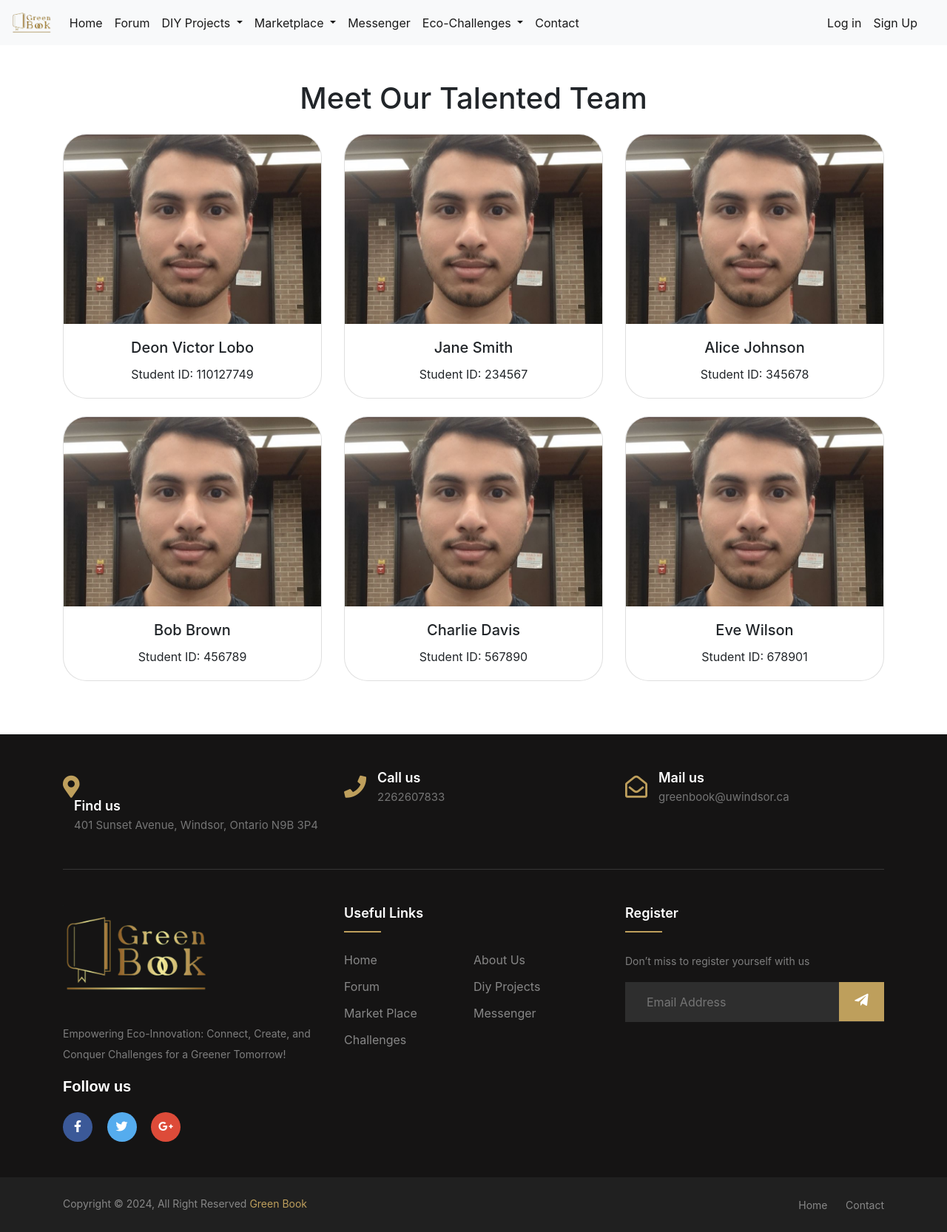
After one commit to deonlobo/green_book_site, a Django app: page /contact/ in a window 1280 px wide. The commit adds this page. Shown: the whole page at 74% size. Run offline with Django 5.2, Linux system fonts and the light colour scheme; parts of the project's set-up code (start-up, migrations or seed data) failed here and were passed over; some libraries are stand-ins or nearby versions.

Commit message:
Added the contact page

```diff
--- a/accounts/templates/authenticate/login.html
+++ b/accounts/templates/authenticate/login.html
@@ -14,7 +14,7 @@
             {% endfor %}
         {% endif %}
     </div>
-    <div class="container">
+    <div class="container mb-5">
 
         <div class="col-md-6 mx-auto shadow p-5 mt-5 bg-body rounded">
             <h1 class="text-center">Login</h1>
--- a/green_book_app/middleware.py
+++ b/green_book_app/middleware.py
@@ -11,8 +11,9 @@ class TrackPageVisitsMiddleware(MiddlewareMixin):
         # Get the current path
         path = request.path
 
+        ignore_paths = ["ajax"]
         # Count the number of slashes in the path
-        if path.count('/') > 2:
+        if path.count('/') > 2 and not any(ignore in path for ignore in ignore_paths):
             # Update the visit count
             if path in visited_pages:
                 visited_pages[path] += 1
--- /dev/null
+++ b/green_book_app/static/green_book_app/css/contact.css
@@ -0,0 +1,9 @@
+.card {
+    border-radius: 2em; /* Adjust the border radius as needed */
+    overflow: hidden; /* This ensures the image stays within the rounded corners */
+}
+
+.card-img-top {
+    height: 16em;
+    object-fit: cover;
+}
--- a/green_book_app/templates/green_book_app/base.html
+++ b/green_book_app/templates/green_book_app/base.html
@@ -1,3 +1,4 @@
+{% load static %}
 <!DOCTYPE html>
 <html lang="en" class="h-100">
 
@@ -11,6 +12,8 @@
     integrity="sha384-ggOyR0iXCbMQv3Xipma34MD+dH/1fQ784/j6cY/iJTQUOhcWr7x9JvoRxT2MZw1T" crossorigin="anonymous" />
 
   <title>Greenbook</title>
+
+    <link rel="icon" type="image/png" href="{% static 'green_book_app/assets/logo.png' %}">
   <!-- jQuery first, then Popper.js, then Bootstrap JS -->
   <script src="https://code.jquery.com/jquery-3.7.1.min.js"
     integrity="sha256-/JqT3SQfawRcv/BIHPThkBvs0OEvtFFmqPF/lYI/Cxo=" crossorigin="anonymous"></script>
--- /dev/null
+++ b/green_book_app/templates/green_book_app/contact.html
@@ -0,0 +1,26 @@
+{% extends 'green_book_app/base.html' %}
+{% load static %}
+
+{% block css %}
+     {{ block.super }}
+    <link rel="stylesheet" href="{% static 'green_book_app/css/contact.css' %}">
+{% endblock %}
+
+{% block content %}
+<div class="container my-5">
+    <h1 class="text-center mb-4">Meet Our Talented Team</h1>
+    <div class="row">
+        {% for member in team_members %}
+        <div class="col-md-4 mb-4">
+            <div class="card">
+                <img src="{% static member.image_url %}" class="card-img-top" alt="{{ member.name }}">
+                <div class="card-body text-center">
+                    <h5 class="card-title">{{ member.name }}</h5>
+                    <p class="card-text">Student ID: {{ member.student_id }}</p>
+                </div>
+            </div>
+        </div>
+        {% endfor %}
+    </div>
+</div>
+{% endblock %}
--- a/green_book_app/templates/green_book_app/index.html
+++ b/green_book_app/templates/green_book_app/index.html
@@ -144,7 +144,7 @@
 
                                     <div class="row">
                                         <div class="col-lg-7 col-12">
-                                            <img src="{% static 'green_book_app/assets/images/pim-chu-z6NZ76_UTDI-unsplash.jpeg'%}" class="img-fluid" alt="">
+                                            <img src="{% static 'green_book_app/assets/images/cody-lannom-G95AReIh_Ko-unsplash.jpeg'%}" class="img-fluid" alt="">
                                         </div>
 
                                         <div class="col-lg-5 col-12">
@@ -156,7 +156,7 @@
                                                 <p>We believe that through education, collaboration, and innovation, we can drive meaningful change and foster a sustainable future.n</p>
 
                                                 <div class="mt-2 mt-lg-auto">
-                                                    <a href="contact.html" class="custom-link mb-2">
+                                                    <a href="{% url 'contact_page' %}" class="custom-link mb-2">
                                                         Work with us
                                                         <i class="bi-arrow-right ms-2"></i>
                                                     </a>
--- a/green_book_app/templates/green_book_app/navbar.html
+++ b/green_book_app/templates/green_book_app/navbar.html
@@ -53,7 +53,7 @@
         </div>
       </li>
       <li class="nav-item active">
-        <a class="nav-link" href="#">Explore</a>
+        <a class="nav-link" href="{% url 'contact_page' %}">Contact</a>
       </li>
     </ul>
 {#    <form class="form-inline my-2 my-lg-0">#}
--- a/green_book_app/urls.py
+++ b/green_book_app/urls.py
@@ -4,4 +4,5 @@ from django.conf.urls.static import static
 
 urlpatterns = [
     path('', views.home, name='home'),
+    path('contact/', views.contact_page, name='contact_page'),
 ]
--- a/green_book_app/views.py
+++ b/green_book_app/views.py
@@ -62,3 +62,15 @@ def home(request):
         'top_visited_pages': top_visited_pages,
         "membership_duration": membership_duration
     })
+
+
+def contact_page(request):
+    team_members = [
+        {"name": "Deon Victor Lobo", "student_id": "110127749", "image_url": "green_book_app/assets/deon_lobo.jpg"},
+        {"name": "Jane Smith", "student_id": "234567", "image_url": "green_book_app/assets/deon_lobo.jpg"},
+        {"name": "Alice Johnson", "student_id": "345678", "image_url": "green_book_app/assets/deon_lobo.jpg"},
+        {"name": "Bob Brown", "student_id": "456789", "image_url": "green_book_app/assets/deon_lobo.jpg"},
+        {"name": "Charlie Davis", "student_id": "567890", "image_url": "green_book_app/assets/deon_lobo.jpg"},
+        {"name": "Eve Wilson", "student_id": "678901", "image_url": "green_book_app/assets/deon_lobo.jpg"},
+    ]
+    return render(request, 'green_book_app/contact.html', {'team_members': team_members})
```
Also changed, not shown: green_book_app/static/green_book_app/assets/deon_lobo.jpg (added).
